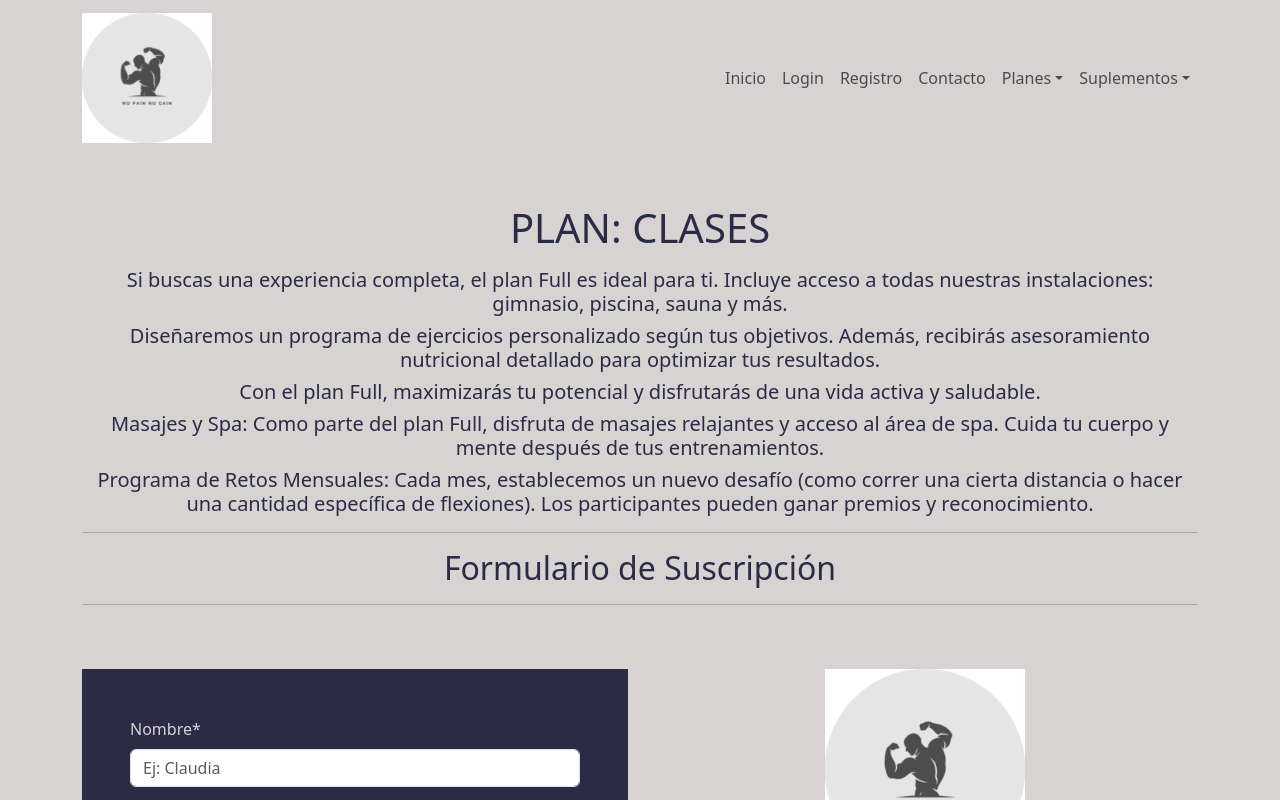
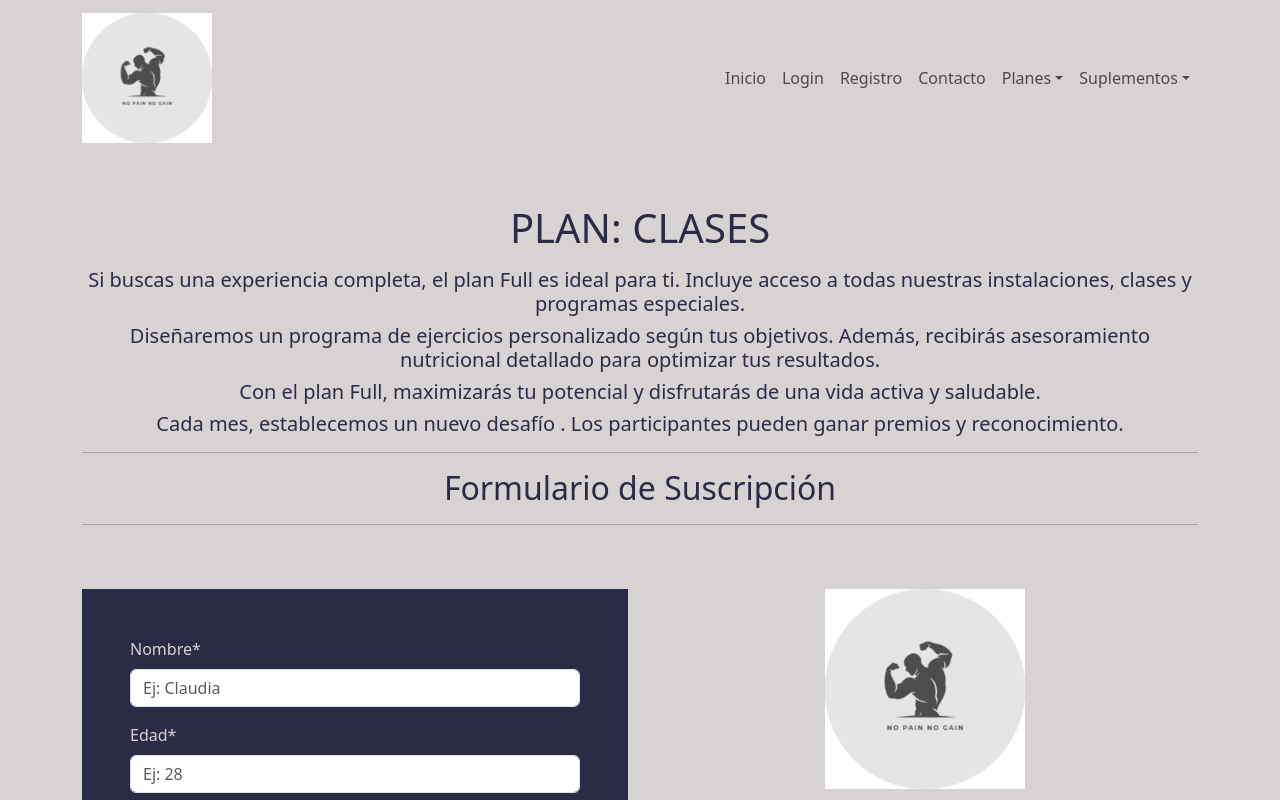
Before and after one commit to cristiandcode/Gimnasio, a React (Vite) app: page /Full in a window 1280 px wide. Shown: the top 800 px of the page. Built offline with nearby package versions, Linux system fonts and the light colour scheme.

Commit message:
cambiamos detalles del texto

```diff
--- a/src/components/pages/paginasPlanes/Full.jsx
+++ b/src/components/pages/paginasPlanes/Full.jsx
@@ -39,8 +39,8 @@ const Full = () => {
       <h1 className="text-center textoMorado">PLAN: CLASES</h1>
       <h5 className="text-center textoMorado mt-3">
         Si buscas una experiencia completa, el plan Full es ideal para ti.
-        Incluye acceso a todas nuestras instalaciones: gimnasio, piscina, sauna
-        y más.
+        Incluye acceso a todas nuestras instalaciones, clases y programas
+        especiales.
       </h5>
       <h5 className="text-center textoMorado">
         Diseñaremos un programa de ejercicios personalizado según tus objetivos.
@@ -52,14 +52,8 @@ const Full = () => {
         activa y saludable.
       </h5>
       <h5 className="text-center textoMorado">
-        Masajes y Spa: Como parte del plan Full, disfruta de masajes relajantes
-        y acceso al área de spa. Cuida tu cuerpo y mente después de tus
-        entrenamientos.
-      </h5>
-      <h5 className="text-center textoMorado">
-        Programa de Retos Mensuales: Cada mes, establecemos un nuevo desafío
-        (como correr una cierta distancia o hacer una cantidad específica de
-        flexiones). Los participantes pueden ganar premios y reconocimiento.
+        Cada mes, establecemos un nuevo desafío . Los participantes pueden ganar
+        premios y reconocimiento.
       </h5>
       <hr />
       <h2 className="text-center textoMorado">Formulario de Suscripción</h2>
```
